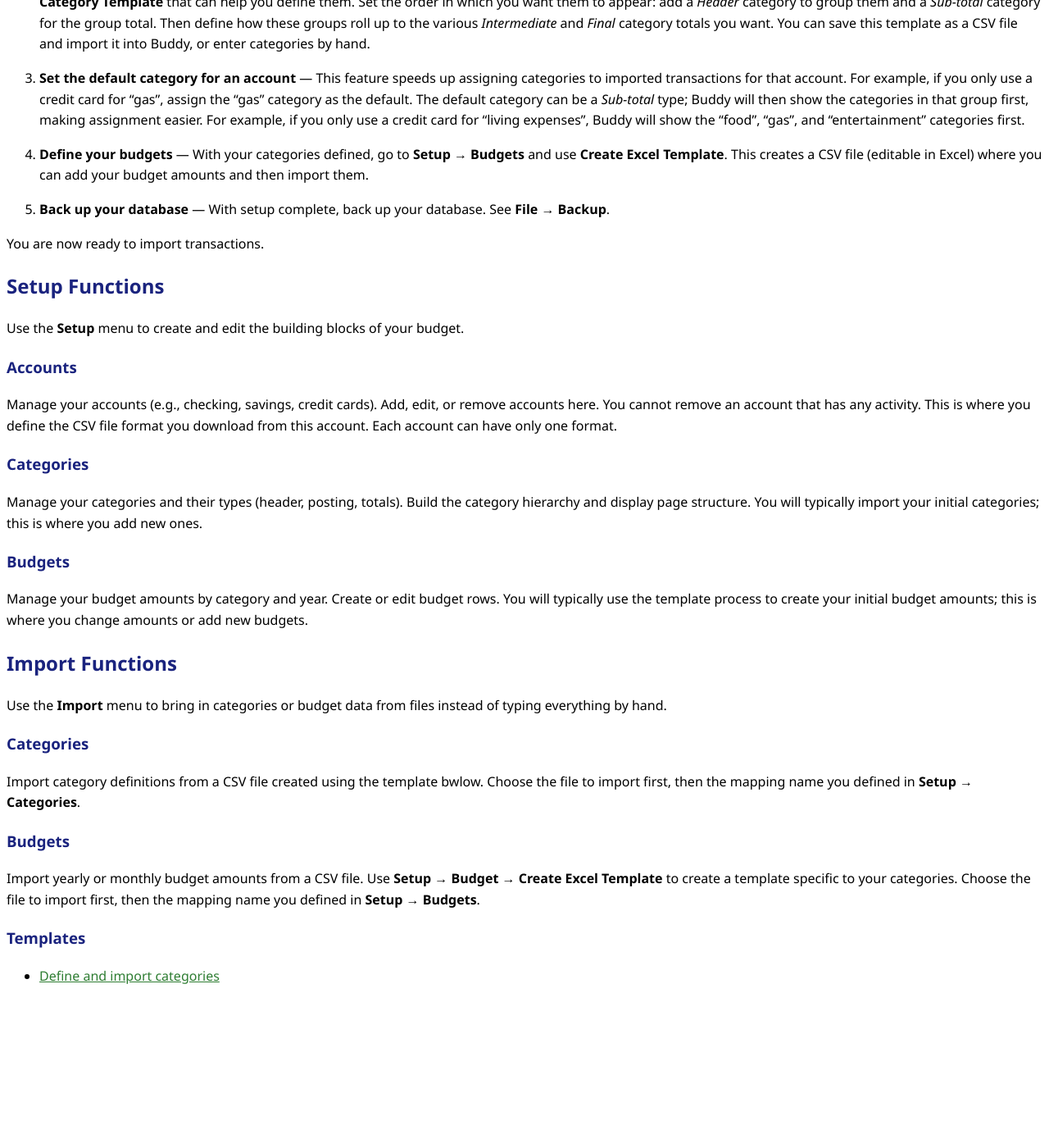
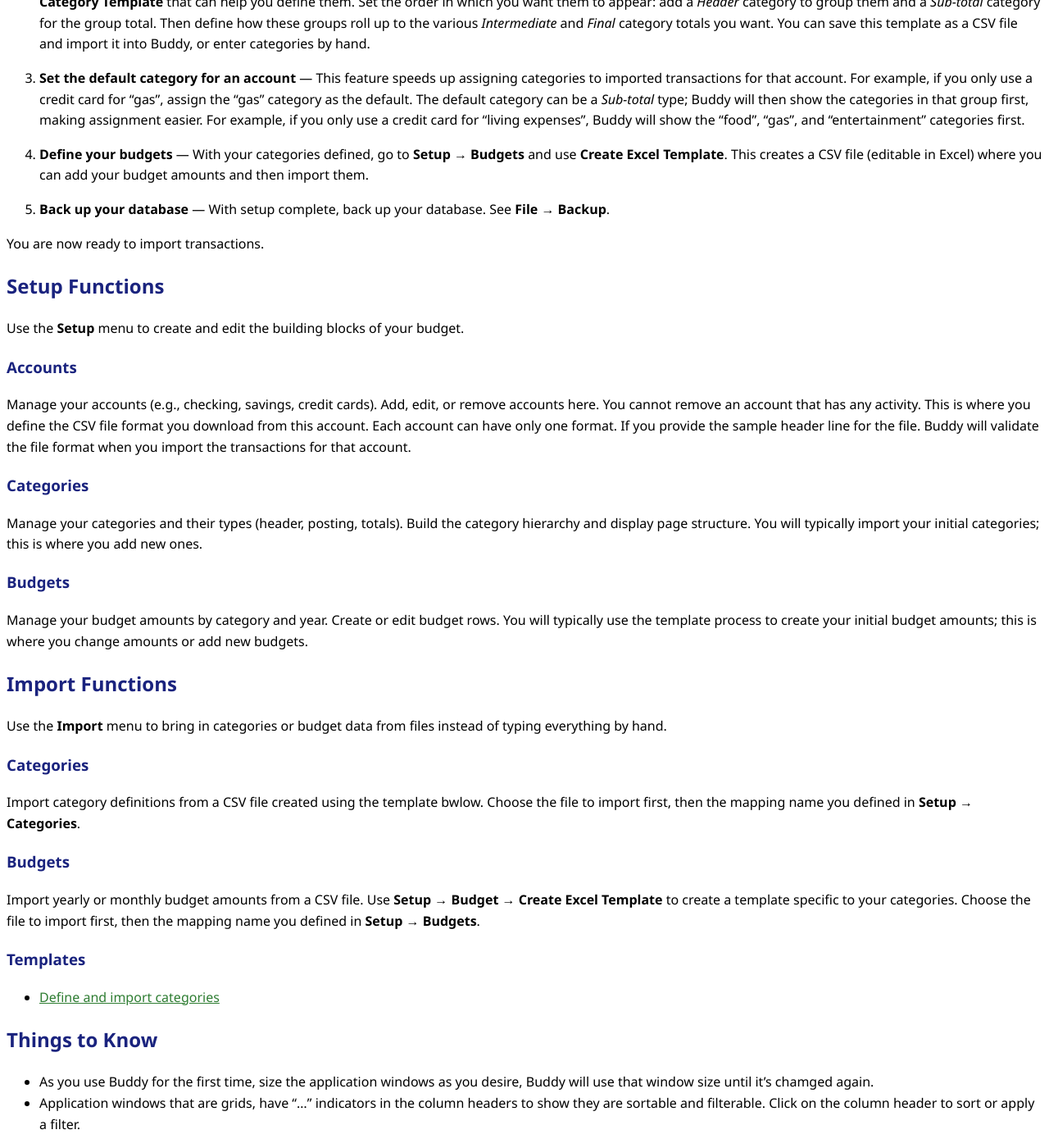
Before and after one commit to chudave1/Buddy-the-Budget-Helper-Release, a Jekyll site: the page built from docs/getting-started.md, in a window 1280 px wide and 1400 px high, scrolled down 342 px. Shown: the whole window at 82% size. Built offline with Jekyll 4.4.1, drawn with Linux system fonts in a browser that asks for light colours; before the commit the page ends 1562 px from its top, so only the background shows below that.

Commit message:
More changes for 1.4.1

```diff
--- a/docs/getting-started.md
+++ b/docs/getting-started.md
@@ -24,7 +24,7 @@ You are now ready to import transactions.
 Use the **Setup** menu to create and edit the building blocks of your budget.
 
 ### Accounts
-Manage your accounts (e.g., checking, savings, credit cards). Add, edit, or remove accounts here. You cannot remove an account that has any activity. This is where you define the CSV file format you download from this account. Each account can have only one format.
+Manage your accounts (e.g., checking, savings, credit cards). Add, edit, or remove accounts here. You cannot remove an account that has any activity. This is where you define the CSV file format you download from this account. Each account can have only one format.  If you provide the sample header line for the file. Buddy will validate the file format when you import the transactions for that account.
 
 ### Categories
 Manage your categories and their types (header, posting, totals). Build the category hierarchy and display page structure. You will typically import your initial categories; this is where you add new ones.
@@ -43,3 +43,7 @@ Import yearly or monthly budget amounts from a CSV file.  Use **Setup → Budget
 
 ### Templates
 * [Define and import categories](https://github.com/chudave1/Buddy-the-Budget-Helper-Release/blob/main/templates/Category_Import_Template.csv)
+
+## Things to Know
+- As you use Buddy for the first time, size the application windows as you desire, Buddy will use that window size until it's chamged again.
+- Application windows that are grids, have "..." indicators in the column headers to show they are sortable and filterable.  Click on the column header to sort or apply a filter.
```
Also changed, not shown: docs/main-window.md (+1 -1 lines), docs/starting-new-year.md (+4 -0 lines), docs/introduction.md (line endings or trailing spaces).
